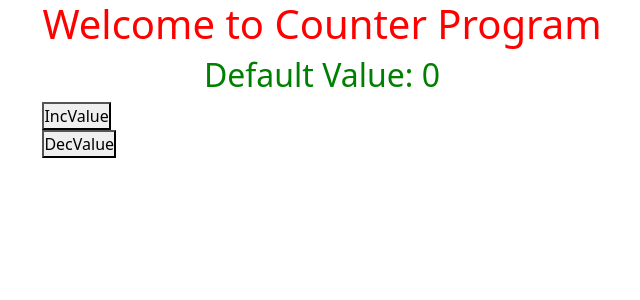
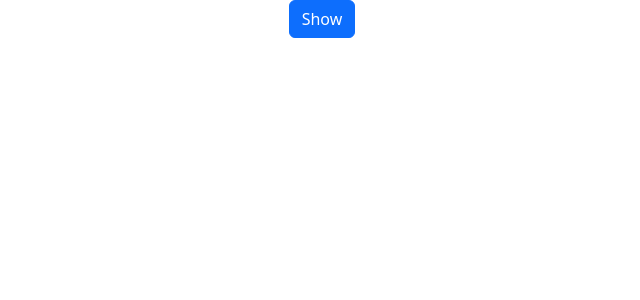
Before and after one commit to JeevanIT/React250529700am, a React (Vite) app: page / in a window 1280 px wide. Shown: the top 300 px of the page, without its empty margins (318-958 px from the left). Built offline with nearby package versions, Linux system fonts and the light colour scheme.

Commit message:
Adding Testcases

```diff
--- a/src/App.jsx
+++ b/src/App.jsx
@@ -29,13 +29,15 @@ import Hoc from './HOC/Hoc'
 import NetFlix from './NetFlixApp/NetFlix'
 import FormValidations from './Formvalidations/FormValidations'
 import Counter from './Counter'
+import ShowText from './ShowText'
 
 const App = () => {
 
 
   return (
     <>
-    <Counter />
+    <ShowText />
+    {/* <Counter /> */}
     {/* <FormValidations /> */}
     {/* <Hoc />
     <NetFlix /> */}
--- /dev/null
+++ b/src/ShowText.jsx
@@ -0,0 +1,16 @@
+import React from 'react'
+
+const ShowText = () => {
+    const [show,setShow]=React.useState(false);
+    const showcontent=()=>{
+        setShow(true)
+    }
+  return (
+    <div>
+        <button className='btn btn-primary' onClick={showcontent} data-testid='Show'>Show</button>
+        {show && <p>This is Conditionally Visible</p>}
+    </div>
+  )
+}
+
+export default ShowText
```
Also changed, not shown: src/UserCard.jsx (added, +12 -0 lines), 2 other files (tests, documents, lock files or other folders).
